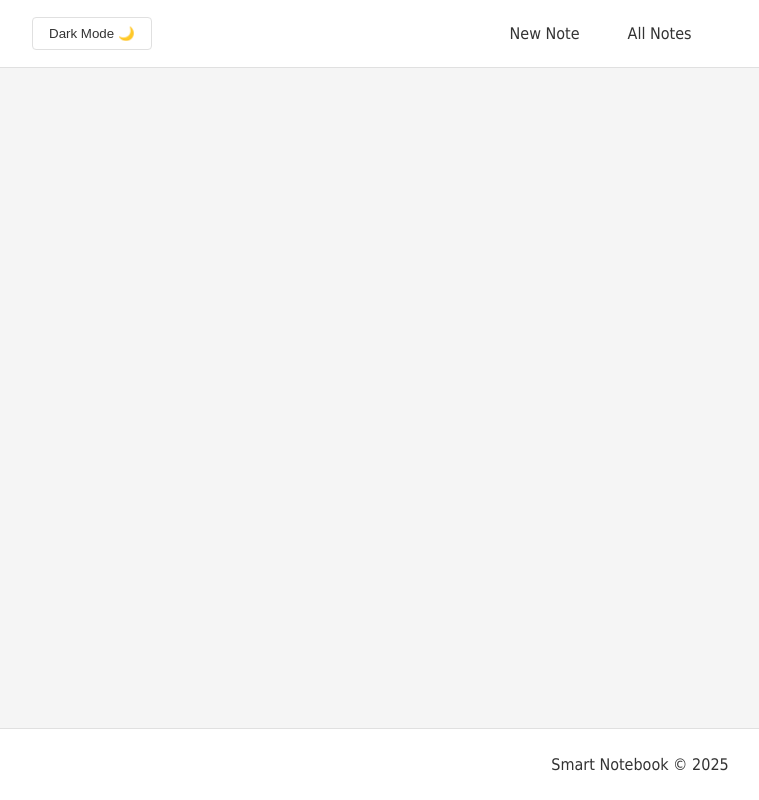
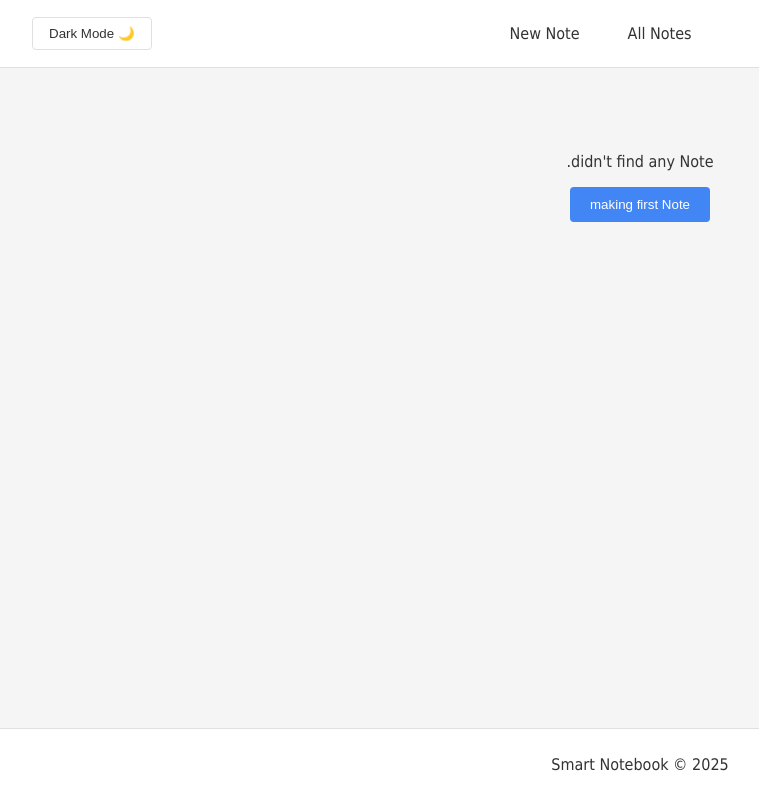
Before and after one commit to marzighased/smart-notebook, an Angular app: page /notes in a window 1280 px wide. Shown: the whole page, without its empty margins (371-1130 px from the left). Built offline with nearby package versions, Linux system fonts and the light colour scheme.

Commit message:
note list styles added

```diff
--- a/src/app/components/note-list/note-list.component.scss
+++ b/src/app/components/note-list/note-list.component.scss
@@ -0,0 +1,65 @@
+.note-list-container {
+  padding: 1rem;
+}
+
+.notes-grid {
+  display: grid;
+  grid-template-columns: repeat(auto-fill, minmax(300px, 1fr));
+  gap: 1rem;
+}
+
+.note-card {
+  background-color: var(--card-bg);
+  border: 1px solid var(--border-color);
+  border-radius: 8px;
+  padding: 1rem;
+  box-shadow: 0 2px 4px rgba(0, 0, 0, 0.1);
+  transition: transform 0.2s;
+  cursor: pointer;
+}
+
+.note-card:hover {
+  transform: translateY(-5px);
+}
+
+.note-card h3 {
+  margin-top: 0;
+  color: var(--primary-color);
+}
+
+.note-footer {
+  margin-top: 1rem;
+  display: flex;
+  flex-wrap: wrap;
+}
+
+.tag {
+  background-color: var(--accent-color);
+  color: var(--text-color);
+  padding: 4px 8px;
+  border-radius: 16px;
+  margin-right: 5px;
+  margin-bottom: 5px;
+  display: inline-block;
+  font-size: 12px;
+}
+
+.date {
+  display: block;
+  margin-top: 10px;
+  color: gray;
+}
+
+.no-notes {
+  text-align: center;
+  padding: 2rem;
+}
+
+.no-notes button {
+  padding: 10px 20px;
+  background-color: var(--primary-color);
+  color: white;
+  border: none;
+  border-radius: 4px;
+  cursor: pointer;
+}
```
